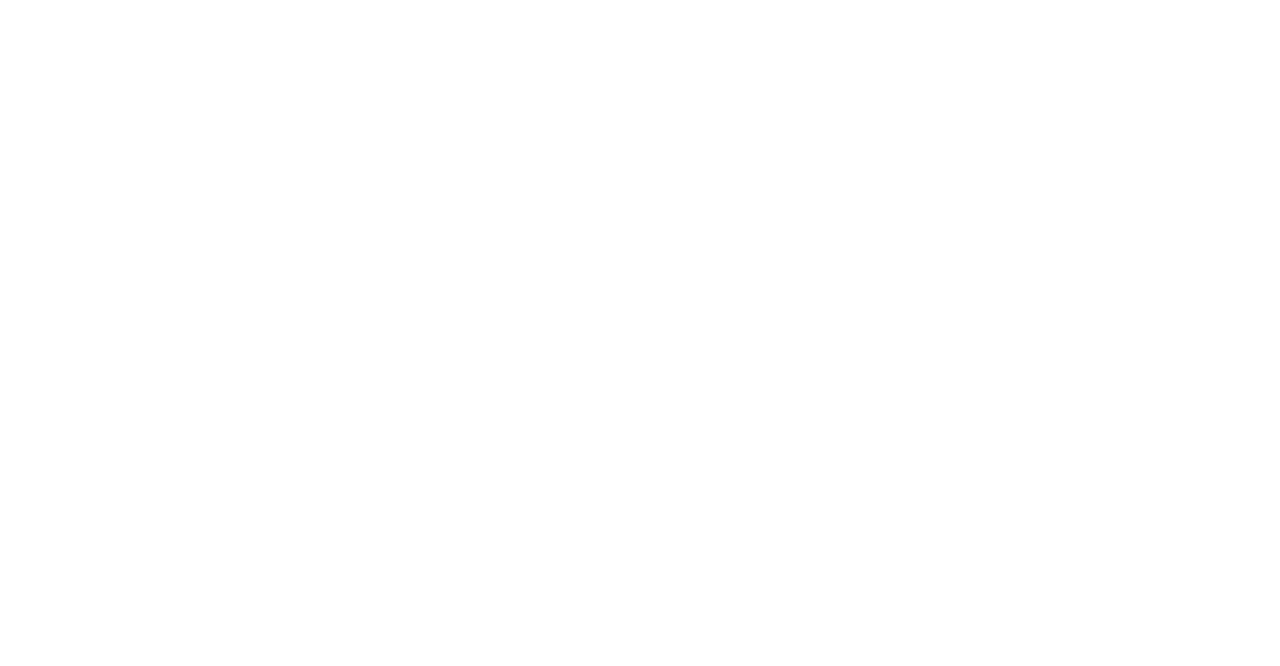
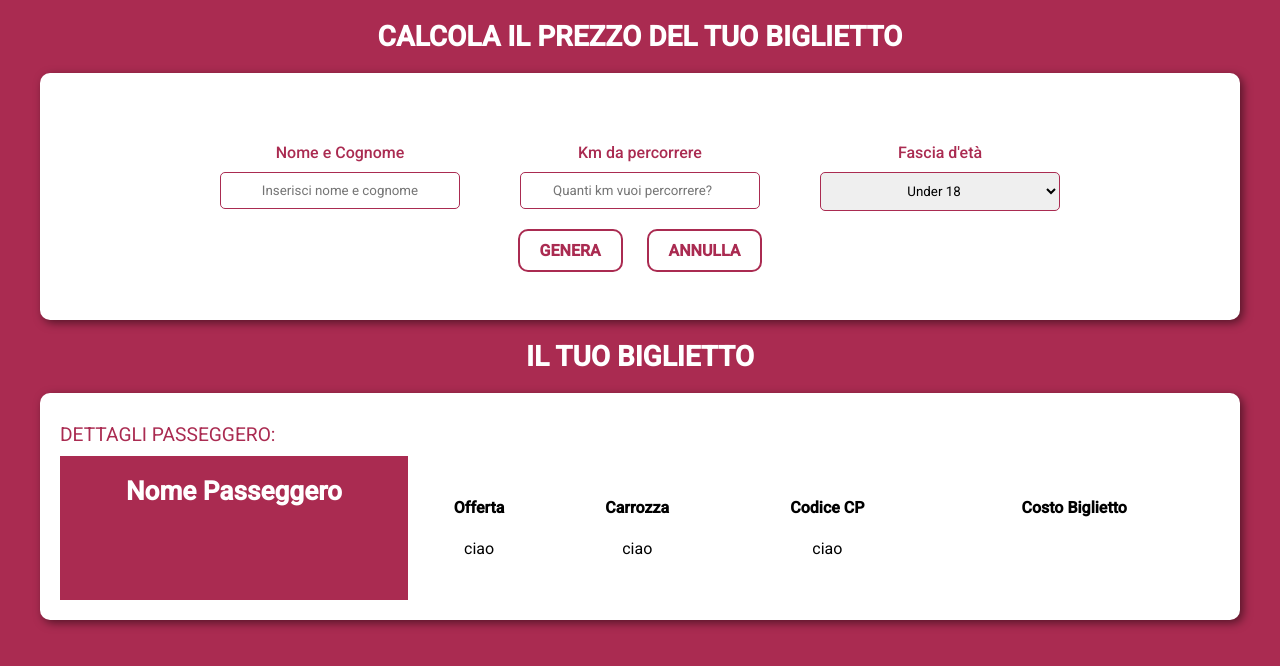
Before and after one commit to Valerio-De-Vivo/js-biglietto-treno-form, a plain HTML site: page index.html in a window 1280 px wide. Drawn offline with Linux system fonts and the light colour scheme.

Commit message:
Last step

```diff
--- a/css/style.css
+++ b/css/style.css
@@ -2,4 +2,112 @@
   padding: 0;
   margin: 0;
   box-sizing: border-box;
+  font-family: "Roboto", sans-serif;
 }
+
+body {
+  background-color: #aa2b51;
+  text-align: center;
+}
+
+h2 {
+  color: white;
+  font-size: 28px;
+  padding: 20px 0;
+  text-transform: uppercase;
+}
+
+label {
+  display: block;
+  color: #aa2b51;
+  margin: 10px 0;
+  font-weight: 500;
+}
+
+.calculator,
+.ticket {
+  background-color: #fff;
+  max-width: 1200px;
+  margin: auto;
+  padding: 30px 0;
+  border-radius: 10px;
+  box-shadow: 3px 3px 10px rgba(0, 0, 0, 0.5);
+}
+
+.row {
+  display: flex;
+  justify-content: center;
+  margin: 30px 0;
+}
+
+.col {
+  padding: 0 30px;
+  text-align: center;
+  width: 25%;
+}
+
+input,
+select {
+  padding: 10px 5px;
+  border: 1px solid #aa2b51;
+  border-radius: 5px;
+  text-align: center;
+  width: 100%;
+}
+
+::placeholder {
+  text-align: center;
+}
+
+.pulsanti {
+  width: 100%;
+}
+
+a.btn {
+  text-decoration: none;
+  border: 2px solid #aa2b51;
+  padding: 10px 20px;
+  margin: 0 10px;
+  background-color: #fff;
+  color: #aa2b51;
+  border-radius: 10px;
+  text-transform: uppercase;
+  font-weight: 600;
+}
+
+.ticket {
+  text-align: center;
+  display: flex;
+  flex-wrap: wrap;
+  padding: 20px;
+}
+
+.detail-title {
+  text-align-last: left;
+  color: #aa2b51;
+  width: 100%;
+  font-size: 1.2em;
+  text-transform: uppercase;
+  padding: 10px 0;
+}
+
+.nomepasseggero {
+  width: 30%;
+  background-color: #aa2b51;
+  color: #fff;
+  padding: 20px;
+  font-size: 1.4em;
+}
+
+table {
+  width: 70%;
+  padding: 30px 0;
+}
+
+thead {
+  font-weight: 600;
+}
+
+td {
+  padding: 10px 0;
+}
--- a/index.html
+++ b/index.html
@@ -3,10 +3,78 @@
 <head>
     <meta charset="UTF-8">
     <meta name="viewport" content="width=device-width, initial-scale=1.0">
+    <link rel="preconnect" href="https://fonts.gstatic.com">
+    <link href="https://fonts.googleapis.com/css2?family=Roboto:wght@400;500&display=swap" rel="stylesheet">
     <title>Form biglietto treno</title>
     <link rel="stylesheet" href="css/style.css">
 </head>
 <body>
+    <h2>Calcola il prezzo del tuo biglietto</h2>
+
+    <!-- FORM DATI -->
+
+    <div class="calculator">
+
+        <div class="row">
+
+            <!-- COLONNA NOME  -->
+            <div class="col">
+                <label for="nome">Nome e Cognome</label>
+                <input id="nome" type="text" placeholder="Inserisci nome e cognome">
+            </div>
+
+            <!-- COLONNA KM  -->
+            <div class="col">
+                <label for="km">Km da percorrere</label>
+                <input id="km" type="number" placeholder="Quanti km vuoi percorrere?">
+            </div>
+
+            <!-- COLONNA ETA'  -->
+            <div class="col">
+                <label for="eta">Fascia d'età</label>
+                <select id="eta">
+                    <option value="minorenne">Under 18</option>
+                    <option value="maggiorenne">Over 18</option>
+                    <option value="over68">Over 68</option>
+                </select>
+            </div>
+        </div>
+
+        <div class="row">
+            <div class="col pulsanti">
+                <a id="genera" class="btn" href="">genera</a>
+                <a class="btn" href="">annulla</a>
+            </div>
+
+        </div>
+
+    </div>
+
+    <h2>Il tuo biglietto</h2>
+
+
+    <div class="ticket">
+        <div class="detail-title">
+            <p>Dettagli Passeggero:</p>
+        </div>
+        <div class="nomepasseggero">
+            <h3>Nome Passeggero</h3>
+        </div>
+        <table>
+            <thead>
+                <td>Offerta</td>
+                <td>Carrozza</td>
+                <td>Codice CP</td>
+                <td>Costo Biglietto</td>
+            </thead>
+            <tbody>
+                <td>ciao</td>
+                <td>ciao</td>
+                <td>ciao</td>
+            </tbody>
+        </table>
+    </div>
+
 
 
 
--- a/js/script.js
+++ b/js/script.js
@@ -0,0 +1,24 @@
+// DEFINIZIONE DELLE VARIABILI
+
+var nome = document.getElementById('nome').value;
+var km = document.getElementById('km').value;
+var eta = document.getElementById('eta').value;
+var prezzo = km * 0.21;
+var offerta = "nessuno sconto applicabile";
+var carrozza = Math.floor( Math.random () * 9) + 1;
+
+// VARIABILE CODICE BIGLIETTO
+var min = 90000;
+var max= 99999;
+var codice = Math.floor(Math.random() * (max - min + 1)) + min;
+
+// CALCOLO PREZZO
+
+if (eta == 'minorenne') {
+    prezzo -= prezzo * 0.2;
+    offerta = "sconto del 20%";
+} else if (eta == 'over68') {
+    prezzo -= prezzo * 0.4;
+    offerta = "sconto silver del 40%";
+
+}
```
